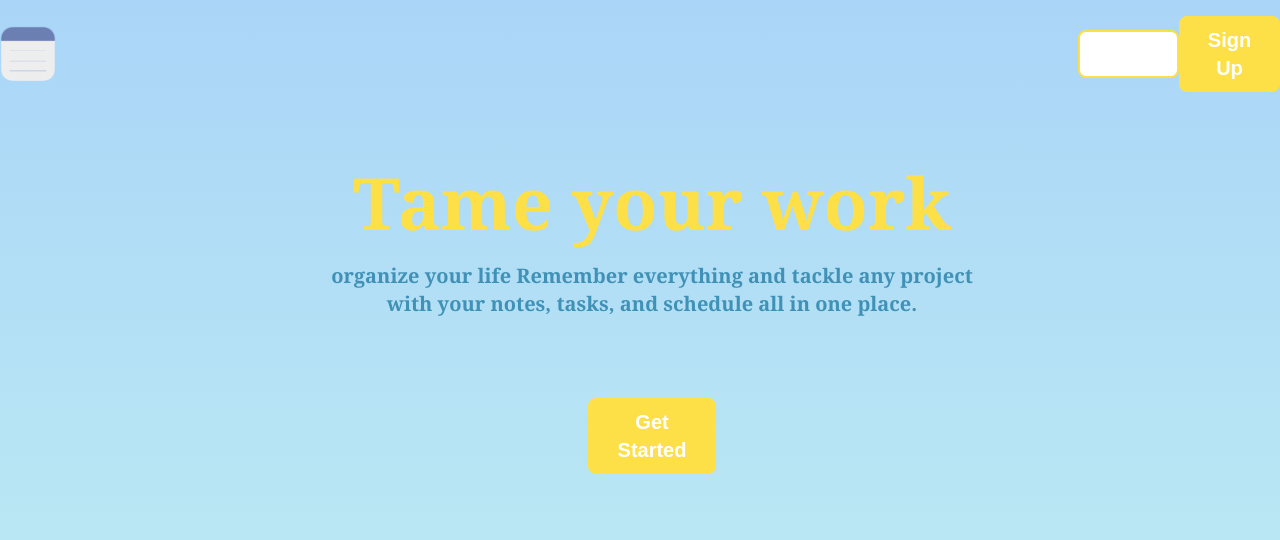
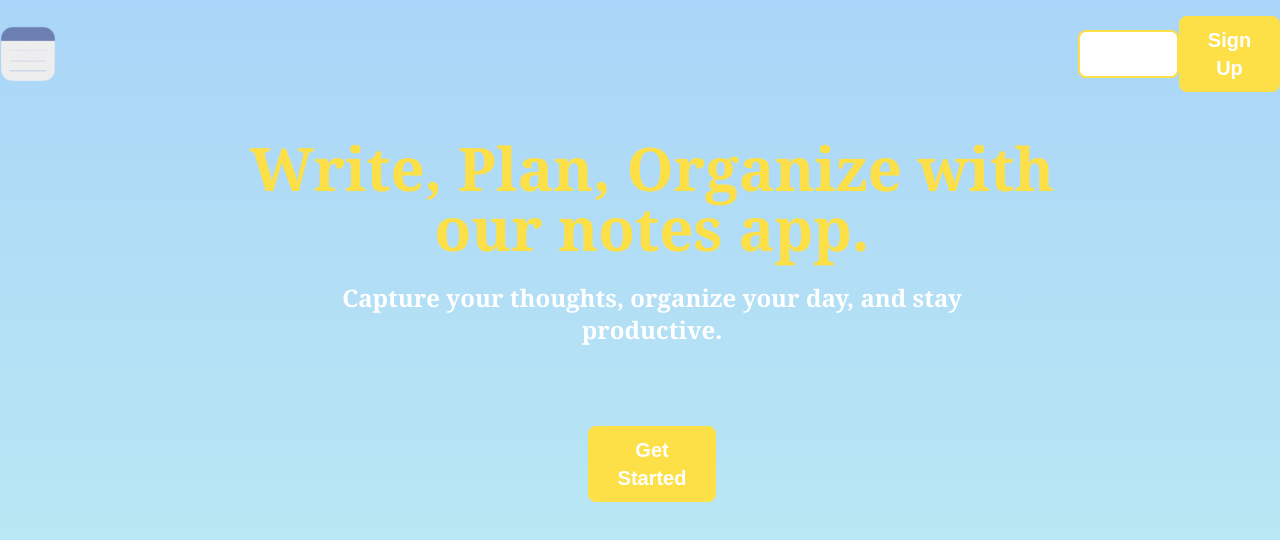
Before and after one commit to Mohamed-Samahi/notes-app, a React (Create React App) app: page / in a window 1280 px wide. Shown: the top 540 px of the page. Built offline with nearby package versions, Linux system fonts and the light colour scheme; no server answers.

Commit message:
updating home content

```diff
--- a/src/pages/Home.jsx
+++ b/src/pages/Home.jsx
@@ -10,12 +10,11 @@ const Home = () => {
 
   return (
     <div className="sm:flex sm:flex-col sm:items-center pl-6 absolute top-[40%] translate-y-[-50%] left-[50%] translate-x-[-50%] mx-auto max-w-7xl w-full">
-      <h1 className="mb-2 font-serif text-2xl font-bold text-yellow-300 sm:text-7xl">
-        Tame your work
+      <h1 className="mb-2 font-serif text-2xl font-bold text-center text-yellow-300 sm:text-3xl md:text-4xl lg:text-5xl xl:text-6xl">
+        Write, Plan, Organize with <br />our notes app.
       </h1>
-      <p className="sm:text-xl text-center font-semibold font-serif mb-10 max-w-[650px] w-[100%] text-[#4091b6] mt-4">
-        organize your life Remember everything and tackle any project with your
-        notes, tasks, and schedule all in one place.
+      <p className="sm:text-xl lg:text-2xl text-center font-semibold font-serif mb-10 max-w-[650px] w-[100%] text-white mt-4">
+        Capture your thoughts, organize your day, and stay productive.
       </p>
       <div className="flex self-center w-32 mt-10">
         {user?.email ? (
```
